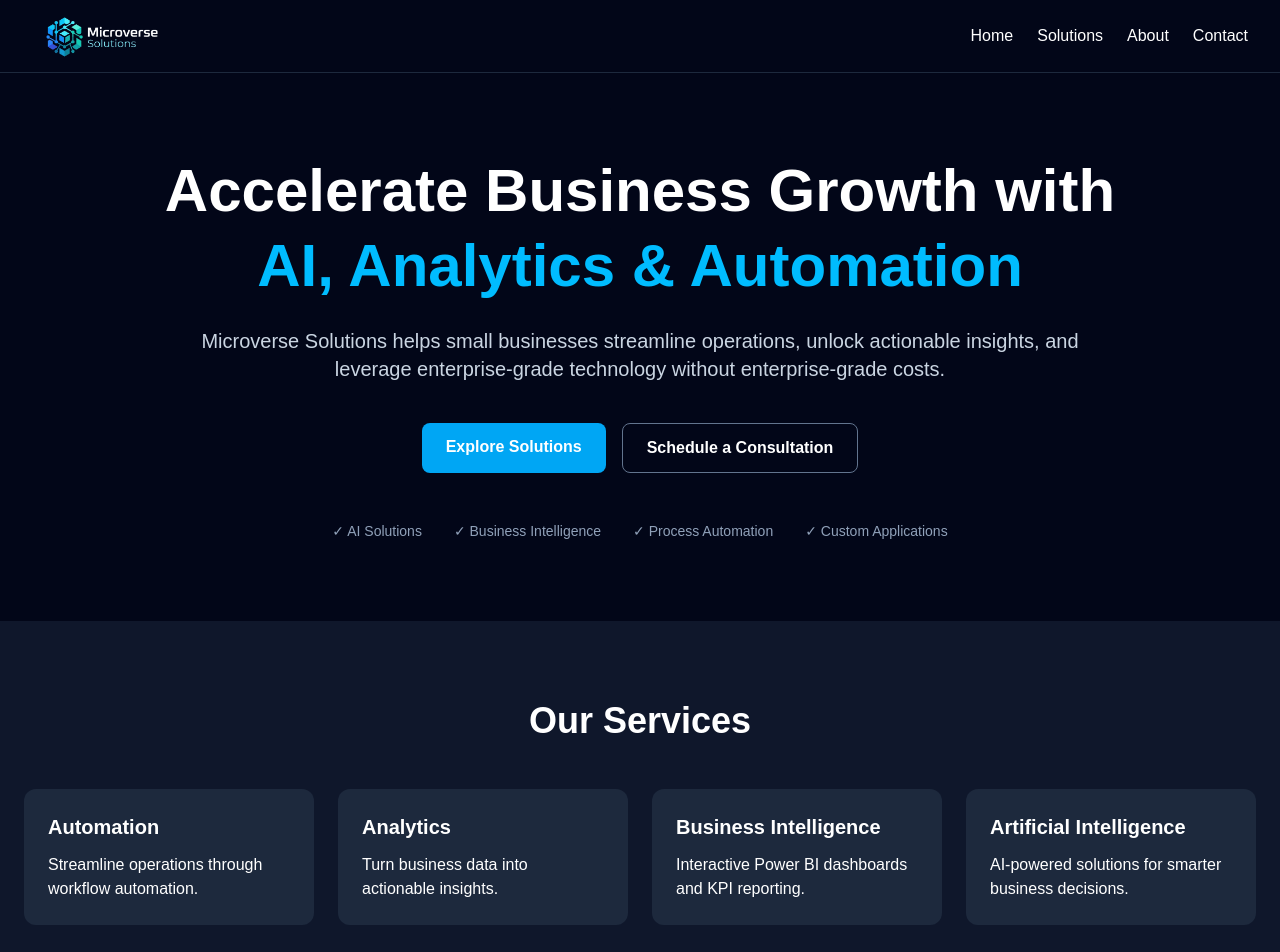
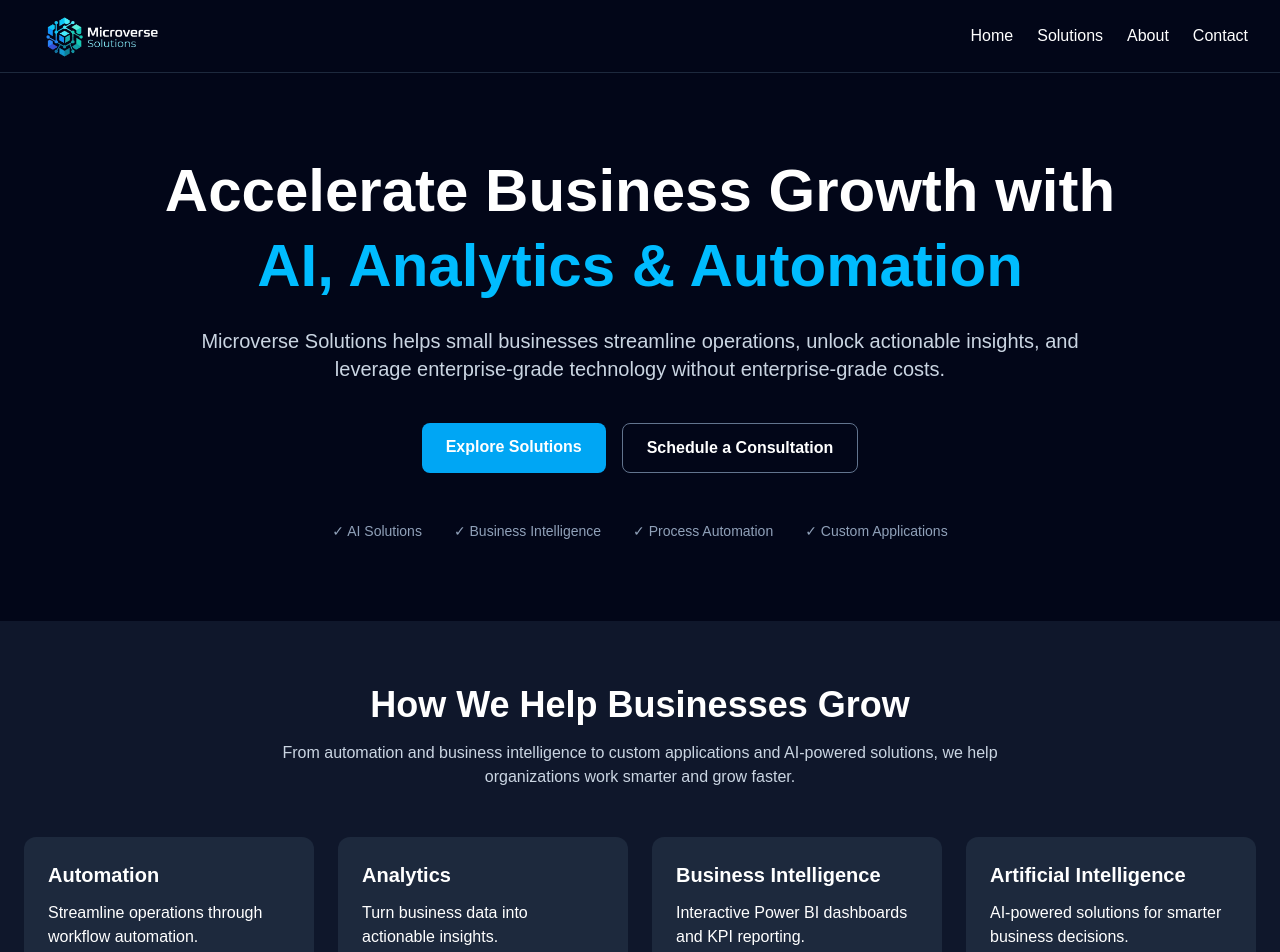
Before and after one commit to agatchaliancode/microversesoln-website, a Next.js app: page / in a window 1280 px wide. Shown: the top 952 px of the page. Built offline with nearby package versions, Linux system fonts and the light colour scheme.

Commit message:
Change Our Services Section

```diff
--- a/app/page.tsx
+++ b/app/page.tsx
@@ -43,12 +43,20 @@ export default function Home() {
 
       </section>
 
-      <section id="solutions" className="px-6 py-20 bg-slate-900">
-        <h2 className="text-4xl font-bold text-center mb-12">
-          Our Services
+      <section id="solutions" className="px-6 py-16 bg-slate-900">
+
+        <h2 className="text-4xl font-bold text-center mb-4">
+          How We Help Businesses Grow
         </h2>
 
+        <p className="text-center text-slate-300 max-w-3xl mx-auto mb-12">
+          From automation and business intelligence to
+          custom applications and AI-powered solutions,
+          we help organizations work smarter and grow faster.
+        </p>
+
         <div className="grid md:grid-cols-2 lg:grid-cols-4 gap-6">
+
           <div className="bg-slate-800 p-6 rounded-xl">
             <h3 className="text-xl font-bold mb-3">
               Automation
```
